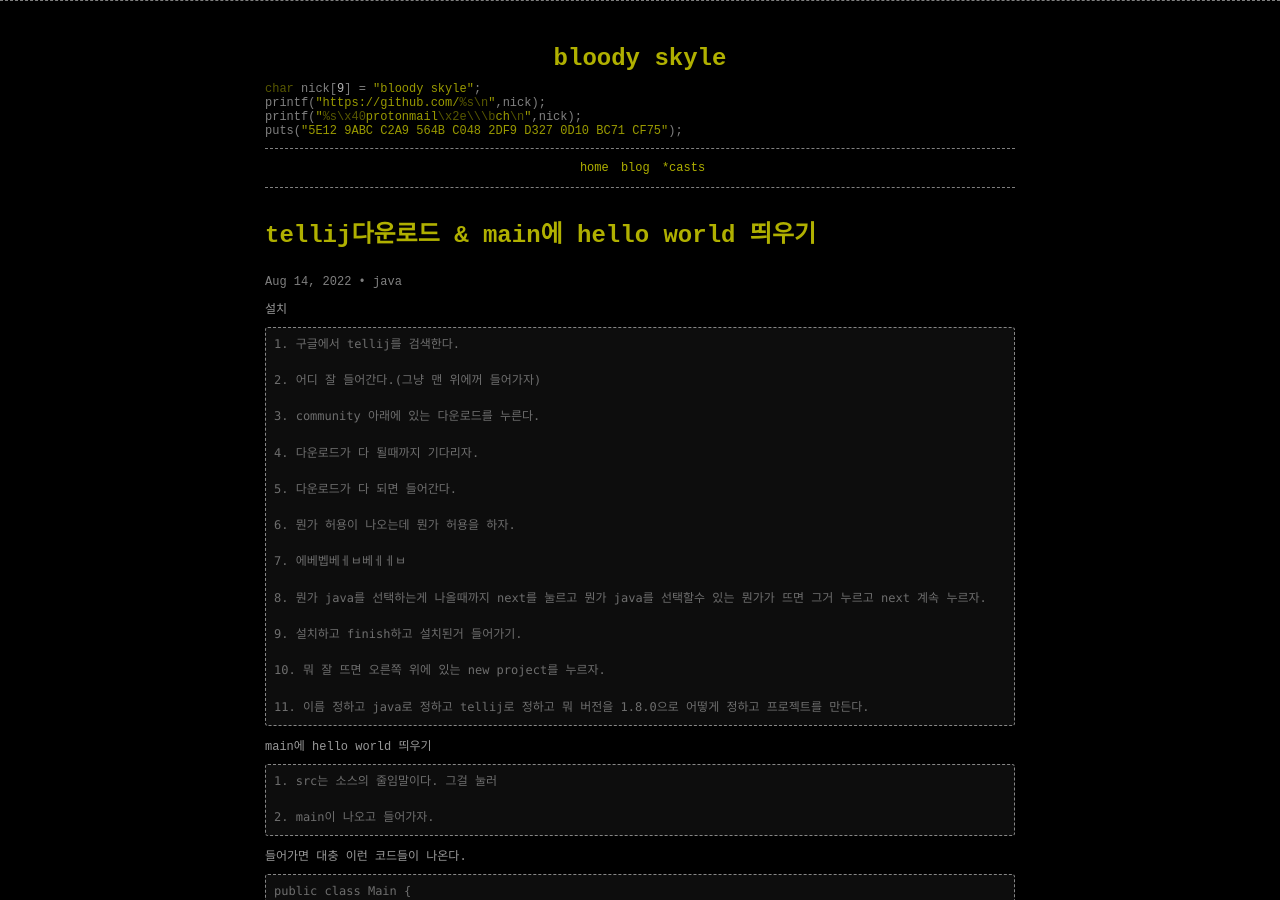
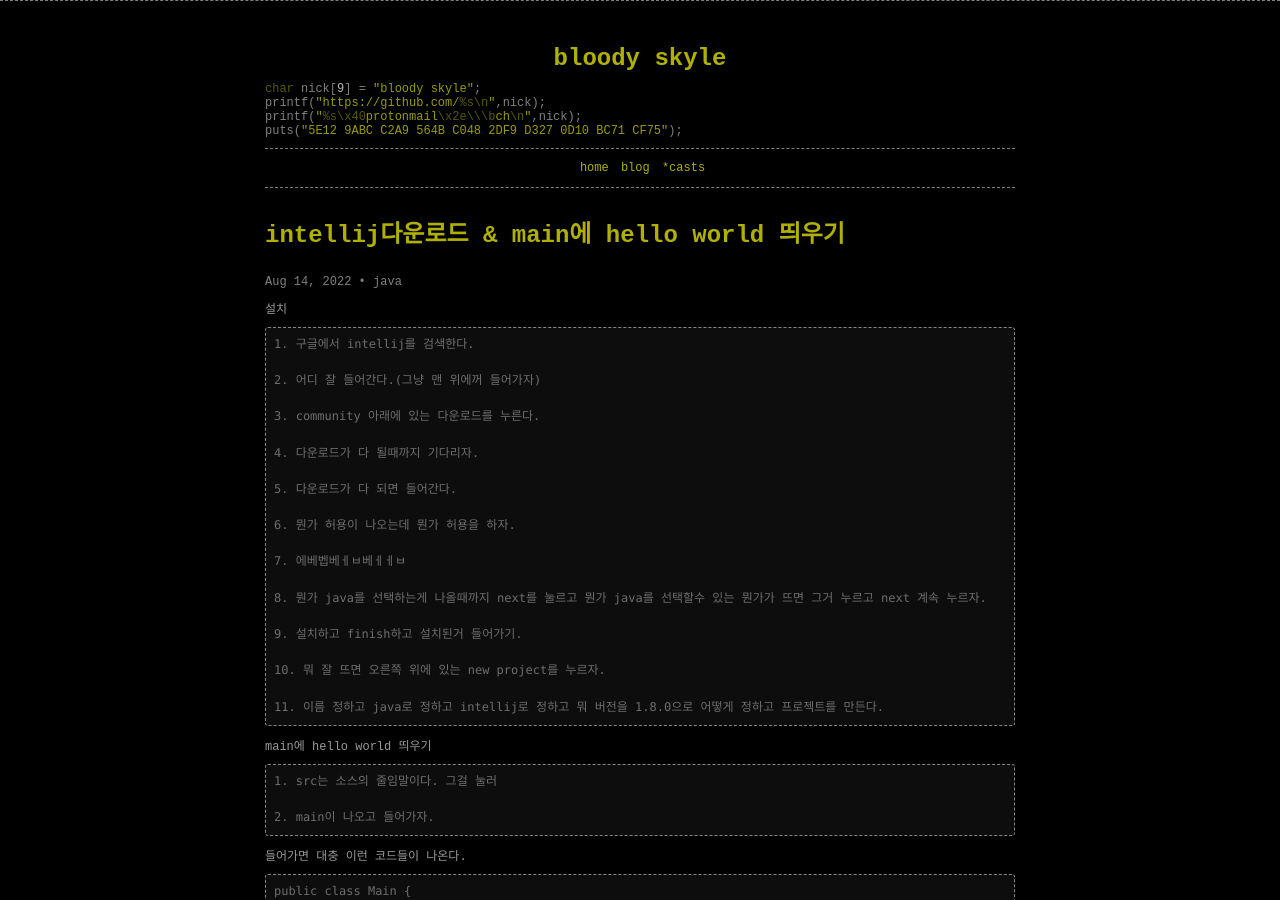
Before and after one commit to bloody-skyle/blog, a Jekyll site: the page built from _posts/2022/2022-10-02-tellij.md, in a window 1280 px wide and 900 px high. Built offline with Jekyll 4.4.1, drawn with Linux system fonts in a browser that asks for light colours; comment, search, counter and statistics services are not loaded.

Commit message:
오타?수정

````diff
--- a/_posts/2022/2022-10-02-tellij.md
+++ b/_posts/2022/2022-10-02-tellij.md
@@ -1,6 +1,6 @@
 ---
 layout: post
-title:	"tellij다운로드 & main에 hello world 띄우기"
+title:	"intellij다운로드 & main에 hello world 띄우기"
 date:	2022-08-14 03:00:00
 categories:
     - blog
@@ -10,7 +10,7 @@ tags:
 
 설치
 ```
-1. 구글에서 tellij를 검색한다.
+1. 구글에서 intellij를 검색한다.
 
 2. 어디 잘 들어간다.(그냥 맨 위에꺼 들어가자)
 
@@ -30,7 +30,7 @@ tags:
 
 10. 뭐 잘 뜨면 오른쪽 위에 있는 new project를 누르자.
 
-11. 이름 정하고 java로 정하고 tellij로 정하고 뭐 버전을 1.8.0으로 어떻게 정하고 프로젝트를 만든다.
+11. 이름 정하고 java로 정하고 intellij로 정하고 뭐 버전을 1.8.0으로 어떻게 정하고 프로젝트를 만든다.
 ```
 
 main에 hello world 띄우기
````
